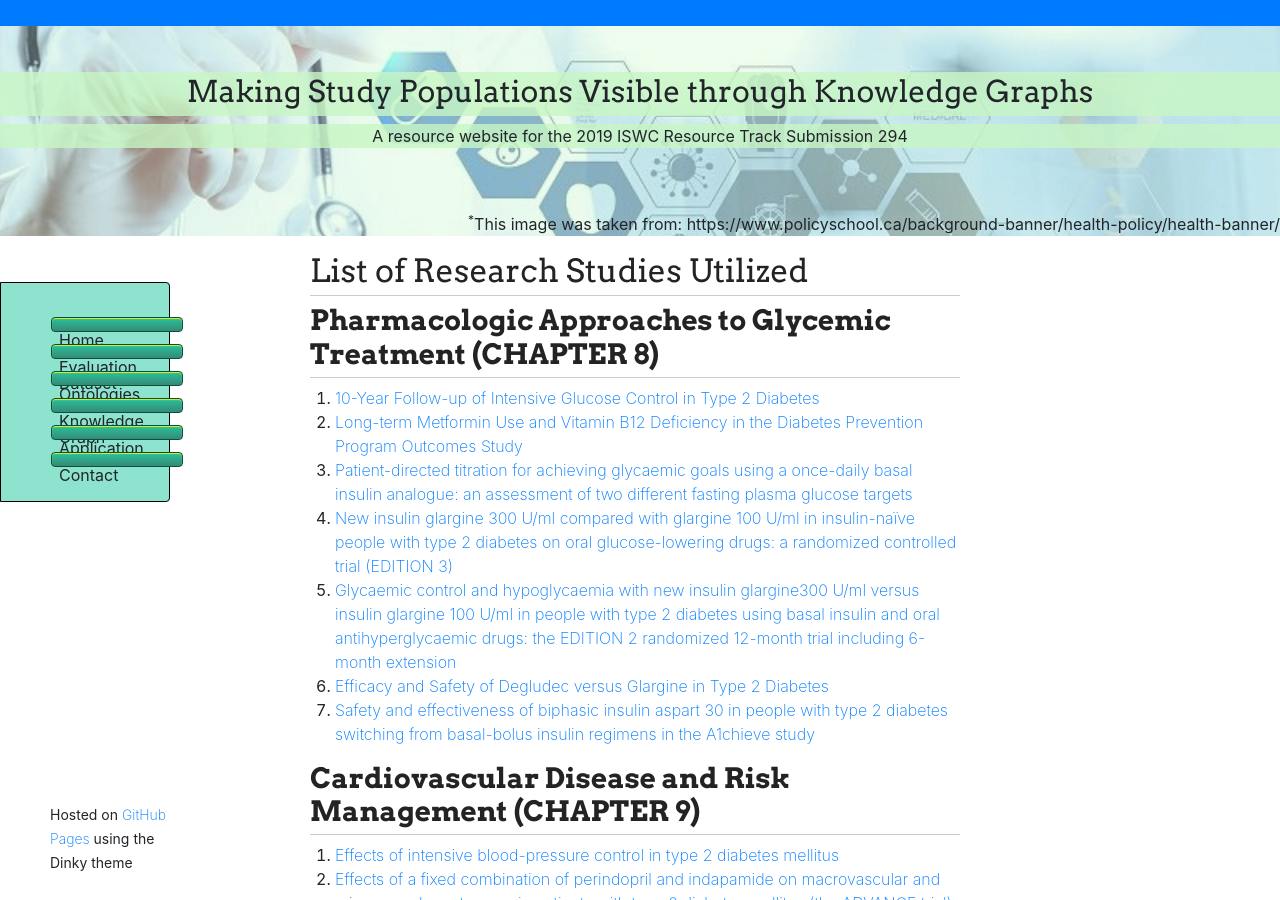
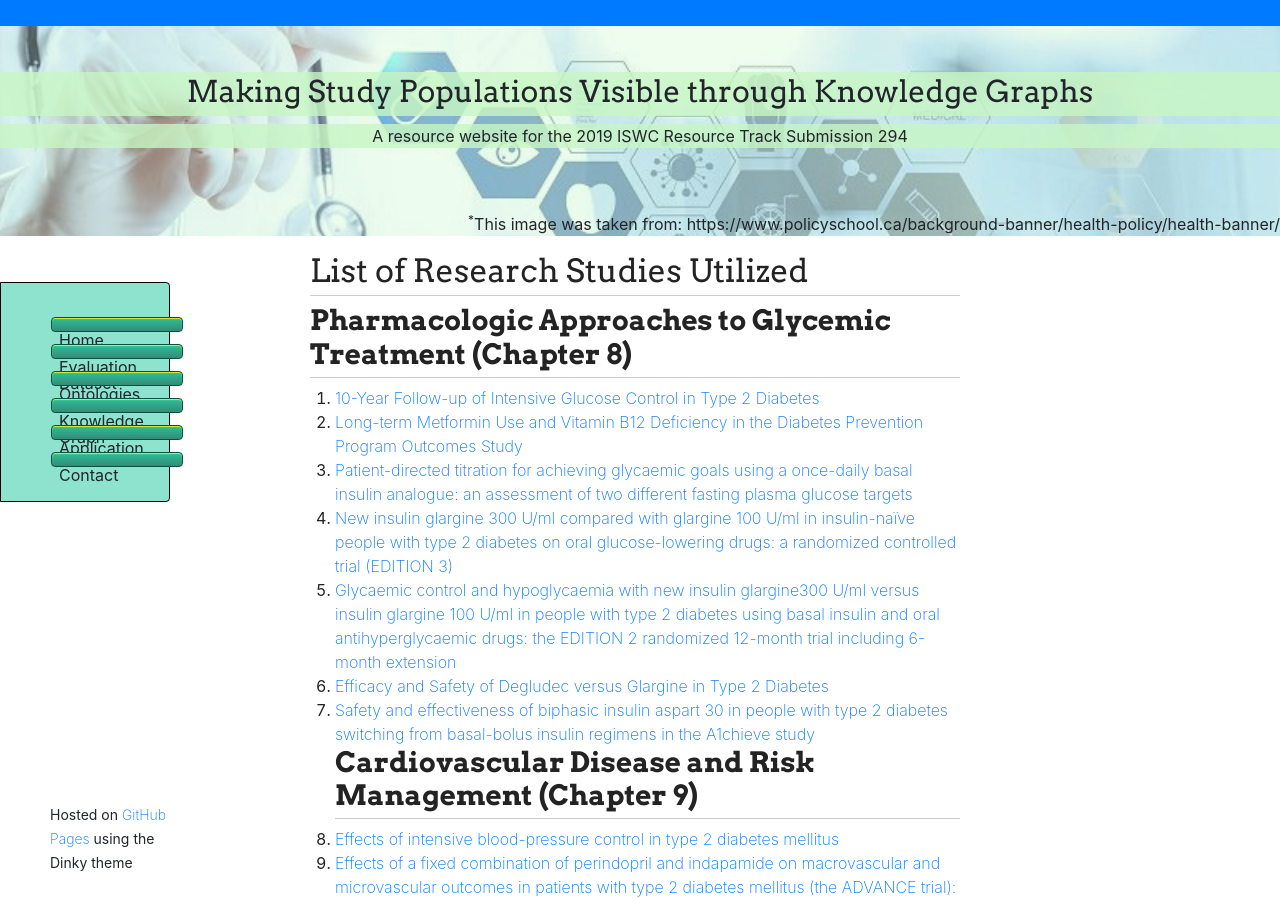
Before and after one commit to tetherless-world/study-cohort-ontology, a Jekyll site: the page built from papers-used.md, in a window 1280 px wide and 900 px high. Built offline with Jekyll 4.4.1, drawn with Linux system fonts in a browser that asks for light colours; nearby versions of some CDN libraries; our own code applies the rules of GitHub Pages for plain Markdown files; library files that are not in the unit come from our copies.

Commit message:
Update papers-used.md

```diff
--- a/papers-used.md
+++ b/papers-used.md
@@ -2,7 +2,7 @@
 <article class="mb-5" id="ontologyfile">
 <content>
 <h2>List of Research Studies Utilized</h2>
- <h3> <strong> Pharmacologic Approaches to Glycemic Treatment (CHAPTER 8) </strong> </h3>
+ <h3> <strong> Pharmacologic Approaches to Glycemic Treatment (Chapter 8) </strong> </h3>
 <ol>
 <li><a href="https://care.diabetesjournals.org/lookup/external-ref?access_num=10.1056/NEJMoa0806470&link_type=DOI">10-Year Follow-up of Intensive Glucose Control in Type 2 Diabetes</a></li>
 
@@ -17,11 +17,8 @@
  <li><a href="https://care.diabetesjournals.org/lookup/external-ref?access_num=10.1056/NEJMoa1615692&link_type=DOI">Efficacy and Safety of Degludec versus Glargine in Type 2 Diabetes</a></li>
 
  <li><a href="https://care.diabetesjournals.org/lookup/external-ref?access_num=10.1016/j.pcd.2013.07.005&link_type=DOI">Safety and effectiveness of biphasic insulin aspart 30 in people with type 2 diabetes switching from basal-bolus insulin regimens in the A1chieve study</a></li>
- </ol>
 
-
-<h3> <strong> Cardiovascular Disease and Risk Management (CHAPTER 9) </strong> </h3>
- <ol>
+<h3> <strong> Cardiovascular Disease and Risk Management (Chapter 9) </strong> </h3>
  <li><a href="https://care.diabetesjournals.org/lookup/external-ref?access_num=10.1056/NEJMoa1001286&link_type=DOI">Effects of intensive blood-pressure control in type 2 diabetes mellitus</a></li>
 
  <li><a href="https://care.diabetesjournals.org/lookup/external-ref?access_num=10.1016/S0140-6736(07)61303-8&link_type=DOI">Effects of a fixed combination of perindopril and indapamide on macrovascular and microvascular outcomes in patients with type 2 diabetes mellitus (the ADVANCE trial): a randomised controlled trial</a></li>
```
